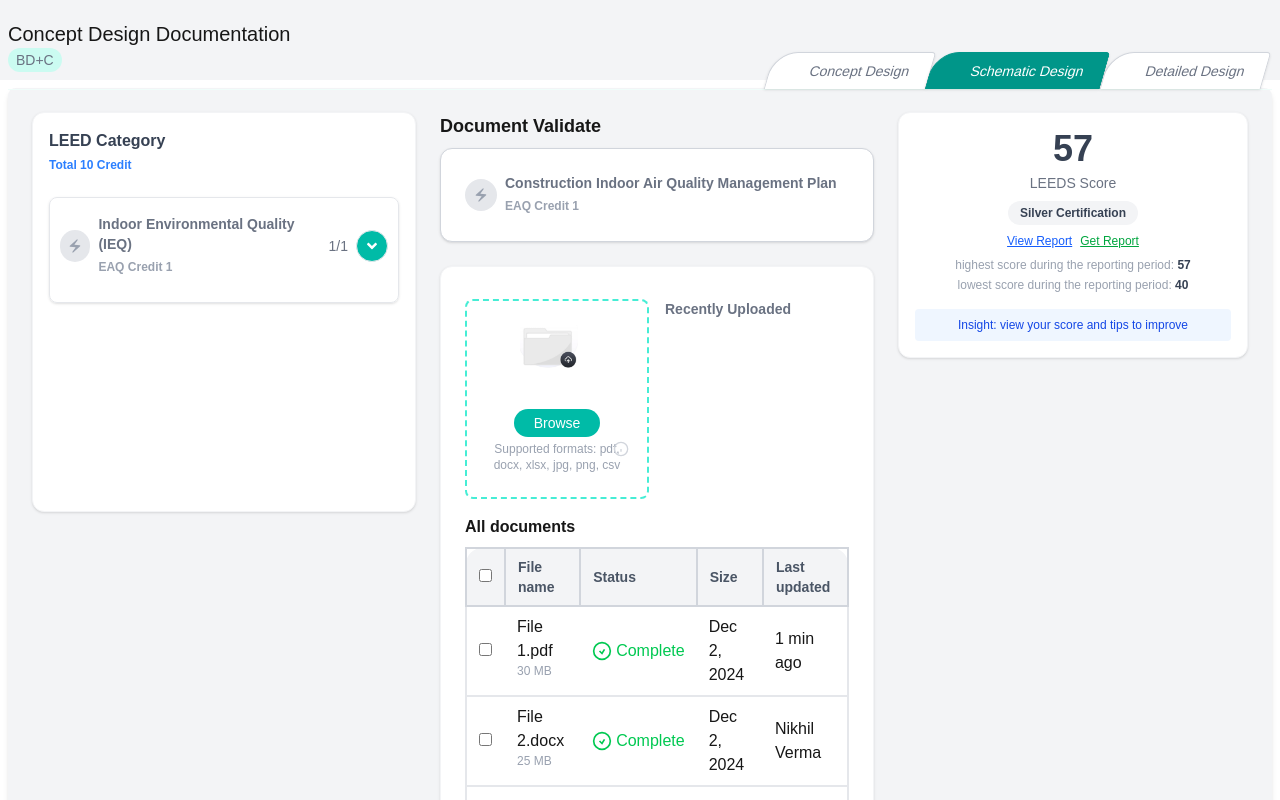
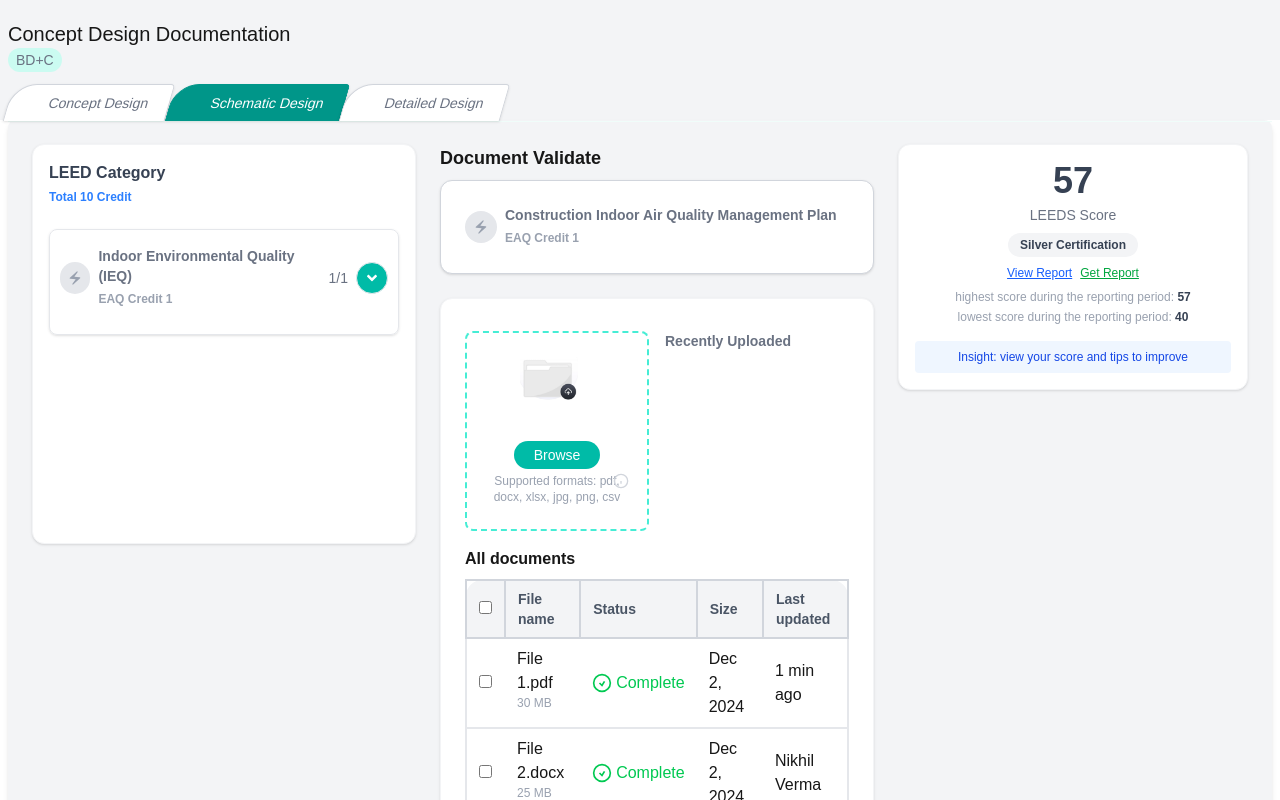
Before and after one commit to gayatrisustaininsight/green-ai-frontend, a Next.js app: page /dashboard in a window 1280 px wide. Shown: the top 800 px of the page. Built offline with nearby package versions, Linux system fonts and the light colour scheme.

Commit message:
Update DashboardWrapper and Stages components with improved styling and layout adjustments for better user experience.

```diff
--- a/components/Dashbord/DashboardWrapper.tsx
+++ b/components/Dashbord/DashboardWrapper.tsx
@@ -64,12 +64,13 @@ const tableData = [
     },
 ];
 
+
 const DashboardWrapper = () => {
     return (
         <>
 
             <div className="flex  items-center  gap-4 bg-gray-100  justify-between w-full    pt-3 pr-1.5">
-                <div className="w-fit  p-2  ">
+                <div className="w-fit  p-2  mb-10">
                     <h4 className="text-xl  w-fit  font-medium">
                         Concept Design Documentation
                     </h4>
@@ -92,8 +93,8 @@ const DashboardWrapper = () => {
             </div>
 
 
-            <div className="flex flex-col min-h-screen bg-gray-100 rounded-lg m-2 shadow-md  p-6 relative">
-                <div className="absolute  -top-11 left-0 w-full   z-10">
+            <div className="flex flex-col min-h-screen bg-gray-100 rounded-lg m-2 mt-0 shadow-md  p-6 relative">
+                <div className="absolute  -top-11 right-0 w-full   z-10">
                     <Tabs />
 
                 </div>
--- a/components/common/Stages.tsx
+++ b/components/common/Stages.tsx
@@ -12,7 +12,7 @@ export default function Tabs() {
     const [activeIndex, setActiveIndex] = useState(1); // Concept Design active by default
 
     return (
-        <div className="flex justify-end mt-2 pr-1.5 border-b  border-teal-50">
+        <div className="flex   mt-2 pr-1.5 border-b  border-teal-50">
             {tabs.map((tab, idx) => {
                 const isActive = idx === activeIndex;
                 return (
```
